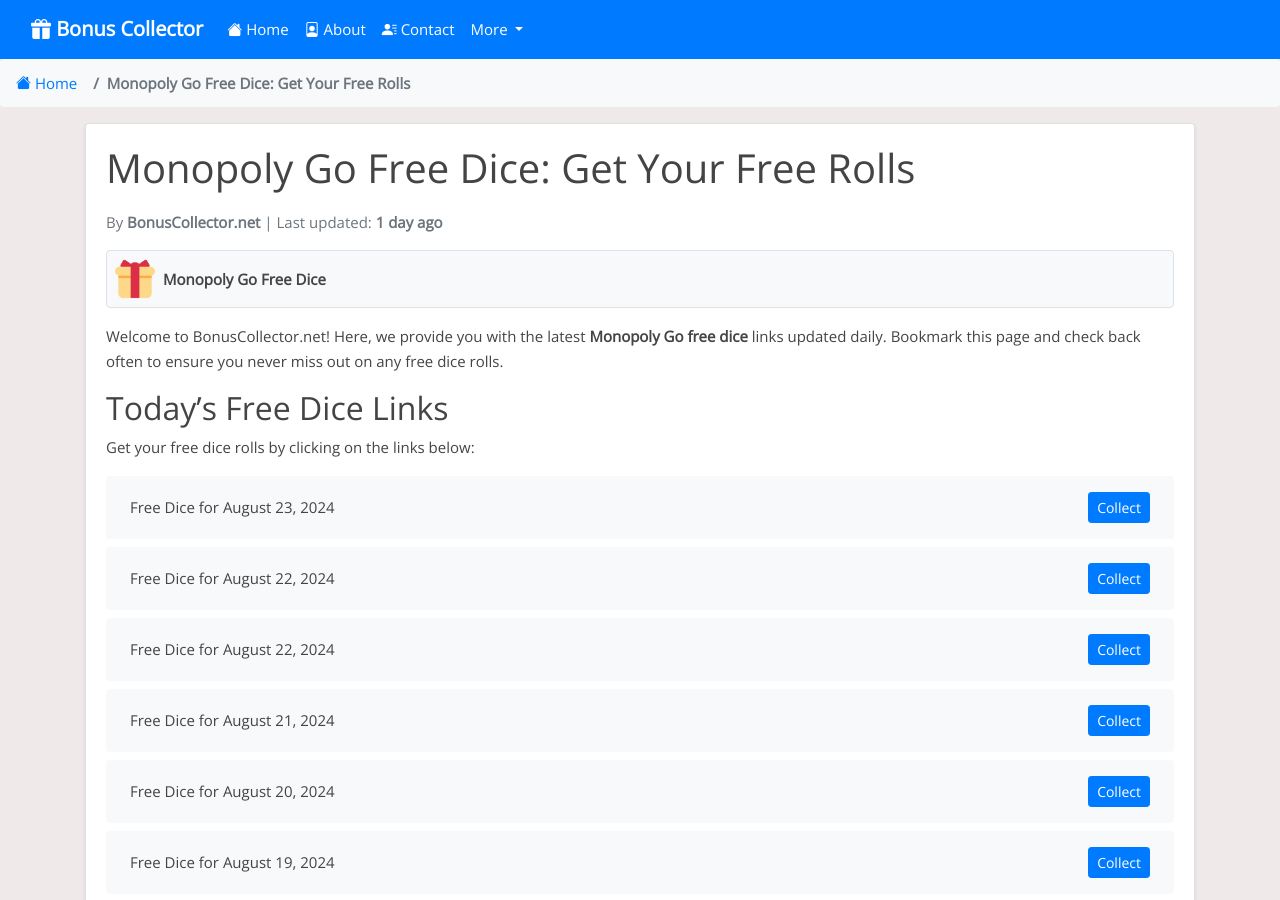
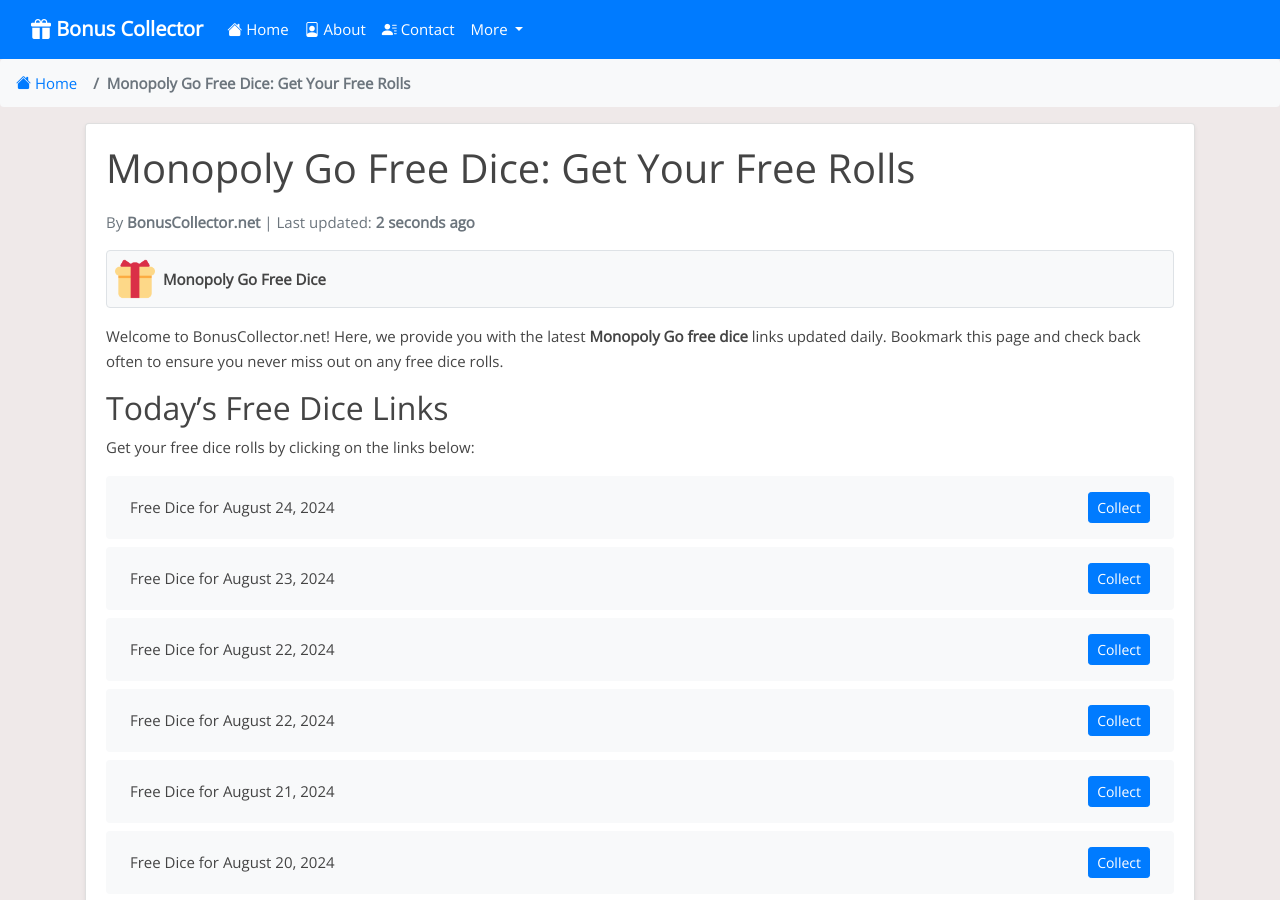
Before and after one commit to Prollad99/bs-net, a Jekyll site: the page built from _posts/2024-06-29-monopoly-go.md, in a window 1280 px wide and 900 px high. Built offline with Jekyll 4.4.1, drawn with Linux system fonts in a browser that asks for light colours; nearby versions of some CDN libraries; comment, search, counter and statistics services are not loaded; some of the changed text lies outside the part shown.

Commit message:
Update monopoly-go reward links and last modified date

```diff
--- a/_data/include_files.yml
+++ b/_data/include_files.yml
@@ -32,7 +32,7 @@
   last_modified: 2024-08-22 12:02:18
 
 monopoly-go.html:
-  last_modified: 2024-08-23 12:18:20
+  last_modified: 2024-08-24 12:50:49
 
 doubledown-casino.html:
   last_modified: 2024-08-23 09:10:06
--- a/_includes/monopoly-go.html
+++ b/_includes/monopoly-go.html
@@ -1,4 +1,8 @@
 <ul class="list-group mt-3 mb-4">
+  <li class="list-group-item d-flex justify-content-between align-items-center">
+    <span>Free Dice for August 24, 2024</span>
+    <a href="https://mply.io/1fpYTpHgTVA" class="btn btn-primary btn-sm">Collect</a>
+  </li>
   <li class="list-group-item d-flex justify-content-between align-items-center">
     <span>Free Dice for August 23, 2024</span>
     <a href="https://2tdd.adj.st/reward-link/fgaaw4kk14df?adjust_t=i2f8o2i_4btbvwg&adjust_deeplink_js=1" class="btn btn-primary btn-sm">Collect</a>
@@ -395,8 +399,4 @@
     <span>Free Dice for Invalid Date</span>
     <a href="https://2tdd.adj.st/reward-link/vbay248jakfuwhh?adjust_t=i2f8o2i_4btbvwg&adjust_deeplink_js=1" class="btn btn-primary btn-sm">Collect</a>
   </li>
-  <li class="list-group-item d-flex justify-content-between align-items-center">
-    <span>Free Dice for Invalid Date</span>
-    <a href="https://2tdd.adj.st/reward-link/Discord_endofalbum_25245?adjust_t=i2f8o2i_4btbvwg&adjust_deeplink_js=1" class="btn btn-primary btn-sm">Collect</a>
-  </li>
 </ul>
```
Also changed, not shown: links-json/monopoly-go.json (+4 -3 lines).
